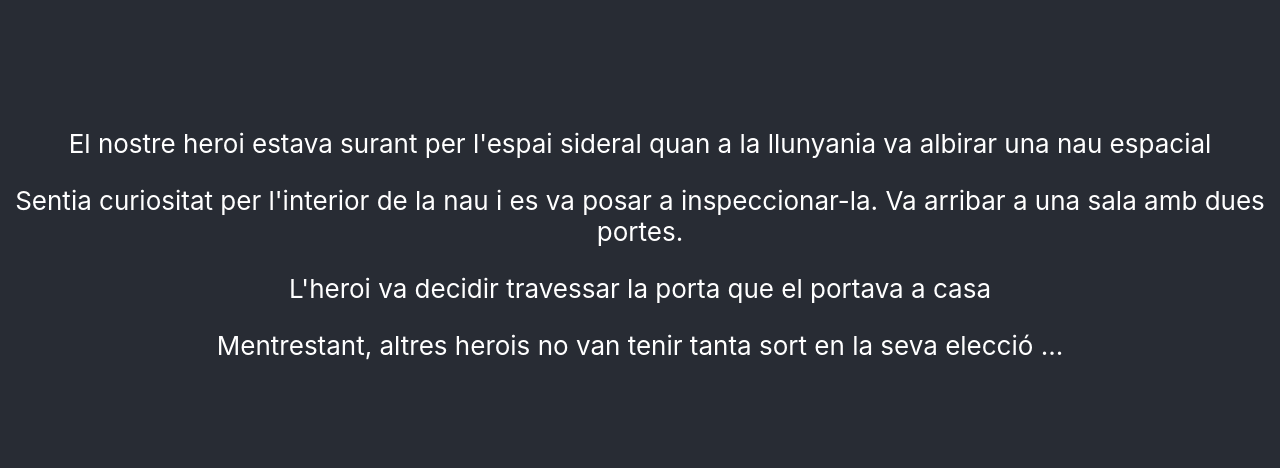
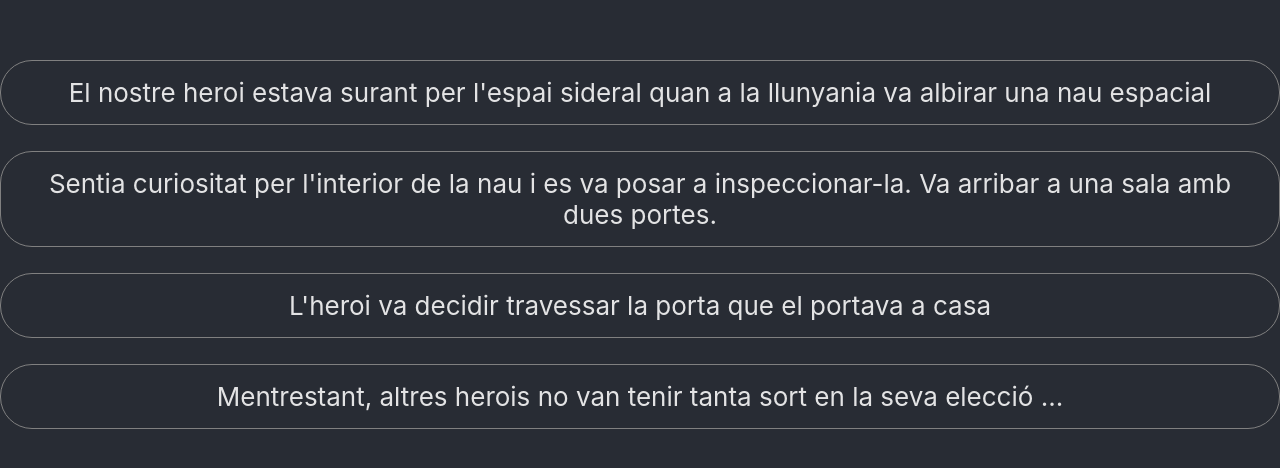
Before and after one commit to gemmabcr/react-sprint6, a React (Create React App) app: page / in a window 1280 px wide. Shown: the part 156-624 px from the top of the page. Built offline with nearby package versions, Linux system fonts and the light colour scheme.

Commit message:
feat: added styled components (ex3)

```diff
--- a/package.json
+++ b/package.json
@@ -9,6 +9,7 @@
     "react": "^18.2.0",
     "react-dom": "^18.2.0",
     "react-scripts": "5.0.1",
+    "styled-components": "^5.3.6",
     "web-vitals": "^2.1.4"
   },
   "scripts": {
--- a/src/components/Escena/Escena.js
+++ b/src/components/Escena/Escena.js
@@ -1,9 +1,12 @@
 import React from 'react'
+import { Button } from './EscenaStyled'
 
-const Escena = ({sentences}) => {
+const Escena = ({ sentences }) => {
   return (
     <div>
-      {sentences.map(sentence => <p>{sentence}</p>)}
+      { sentences.map(sentence =>
+        <Button>{sentence}</Button>
+      ) }
     </div>
   )
 }
--- /dev/null
+++ b/src/components/Escena/EscenaStyled.js
@@ -0,0 +1,8 @@
+import styled from 'styled-components'
+
+export const Button = styled.p`
+   border: 1px solid gray;
+   border-radius: 2rem;
+   color: rgba(255,255,255,0.87);
+   padding: 1rem;
+`
```
Also changed, not shown: 1 other file (tests, documents, lock files or other folders).
